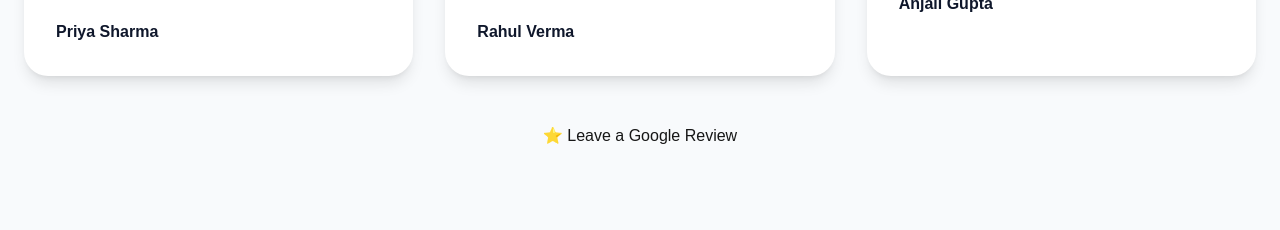
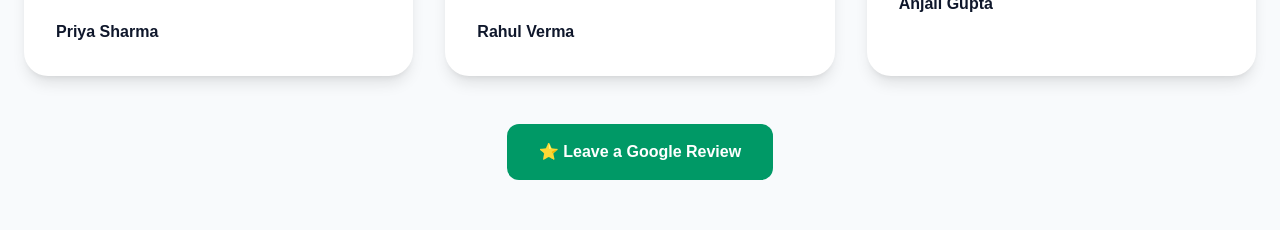
Before and after one commit to batman11220607-droid/move-with-physio, a Next.js app: page / in a window 1280 px wide. Shown: the part 5800-6030 px from the top of the page. Built offline with nearby package versions, Linux system fonts and the light colour scheme.

Commit message:
Updated Google review button

```diff
--- a/components/testimonials.tsx
+++ b/components/testimonials.tsx
@@ -62,13 +62,14 @@ export default function Testimonials() {
 
         <div className="text-center mt-12">
           <a
-          href="https://g.page/r/CWdtxb4mKFFlEAI/review"
+            href="https://g.page/r/CWdtxb4mKFFlEBM/review"
             target="_blank"
             rel="noopener noreferrer"
-          className="review-btn"
+            className="inline-block bg-emerald-600 hover:bg-emerald-700 text-white px-8 py-4 rounded-xl font-semibold transition"
           >
             ⭐ Leave a Google Review
           </a>
+
         </div>
 
       </div>
```
Lines whose indentation alone changed are shown as unchanged.
